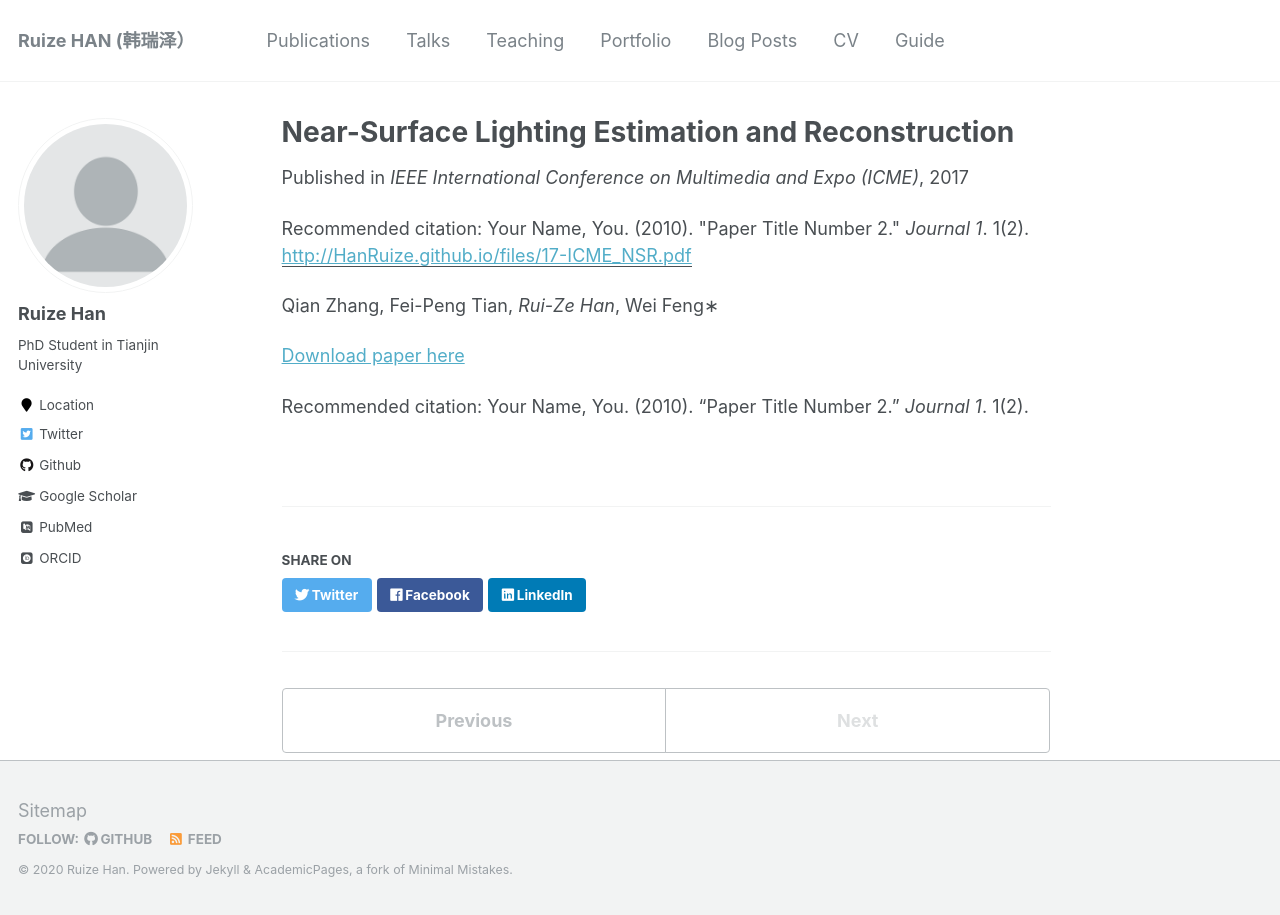
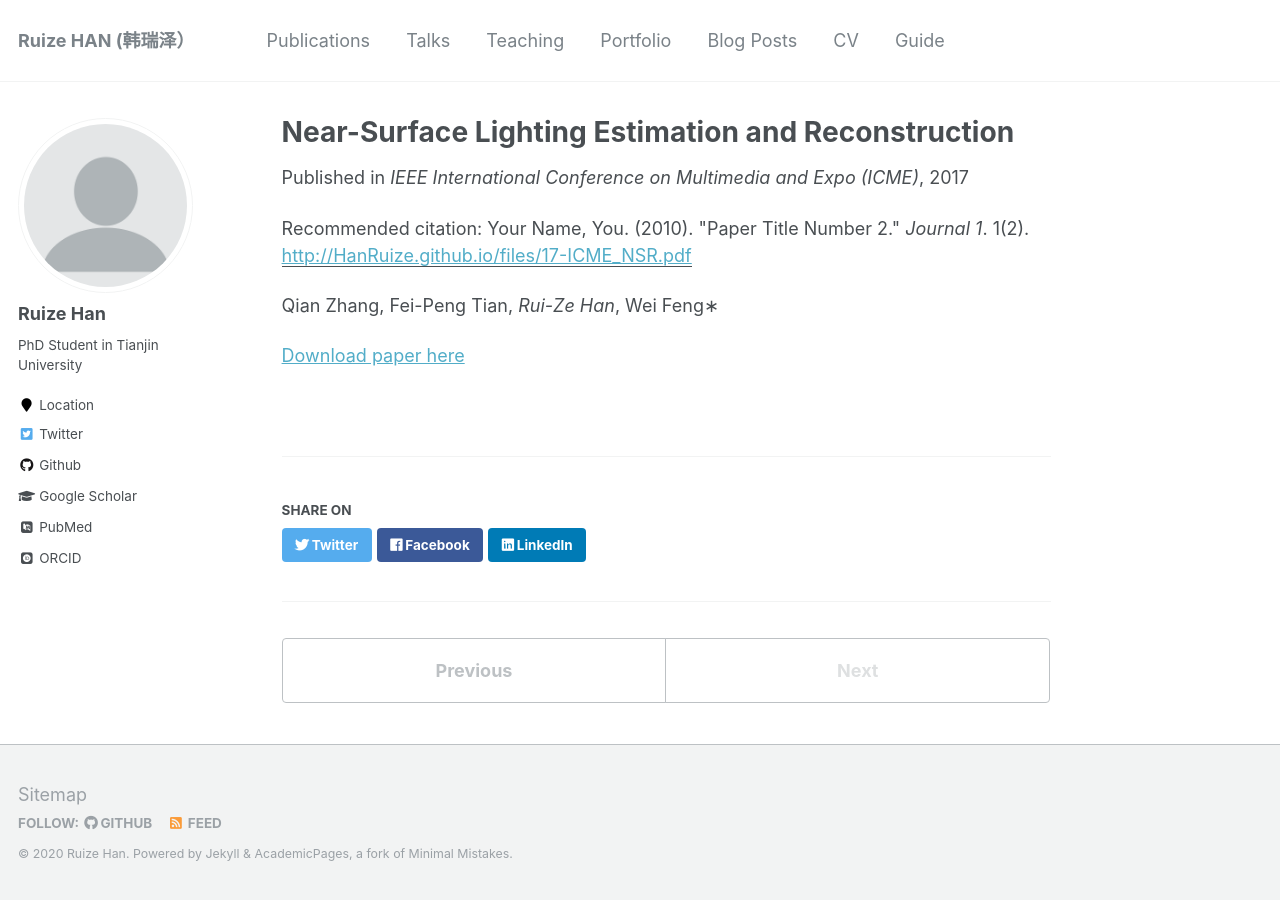
Before and after one commit to RuizeHan/RuizeHan.github.io, a Jekyll site: the page built from _publications/2009-10-01-paper-title-number-1.md, in a window 1280 px wide. Built offline with Jekyll 4.4.1, drawn with Linux system fonts in a browser that asks for light colours; some web fonts are replaced.

Commit message:
Update 2009-10-01-paper-title-number-1.md

```diff
--- a/_publications/2009-10-01-paper-title-number-1.md
+++ b/_publications/2009-10-01-paper-title-number-1.md
@@ -11,5 +11,3 @@ citation: 'Your Name, You. (2010). &quot;Paper Title Number 2.&quot; <i>Journal
 Qian Zhang, Fei-Peng Tian, <i>Rui-Ze Han</i>, Wei Feng∗
 
 [Download paper here](http://HanRuize.github.io/files/17-ICME_NSR.pdf)
-
-Recommended citation: Your Name, You. (2010). "Paper Title Number 2." <i>Journal 1</i>. 1(2).
```
